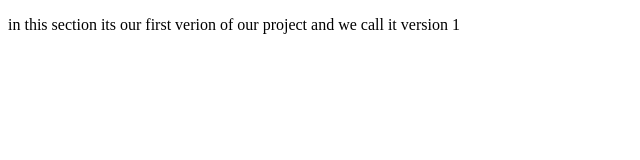
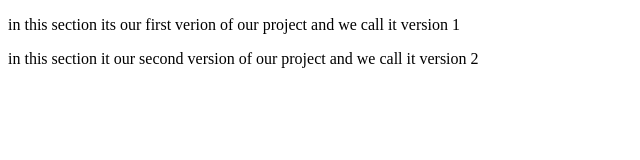
Before and after one commit to myaqubi-code/Lastproject, a plain HTML site: page index.html in a window 1280 px wide. Shown: the whole page, without its empty margins (0-640 px from the left). Drawn offline with Linux system fonts and the light colour scheme.

Commit message:
version 3

```diff
--- a/index.html
+++ b/index.html
@@ -5,6 +5,7 @@
     <meta name="viewport" content="width=device-width, initial-scale=1.0">
     <title>Document</title>
     <p> in this section its our first verion of our project and we call it version 1 </p>
+    <p>in this section it our second version of our project and we call it version 2</p>
 </head>
 <body>
 
```
